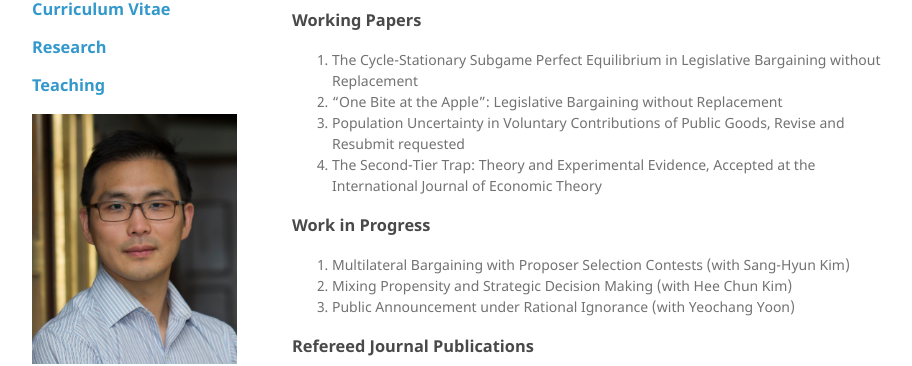
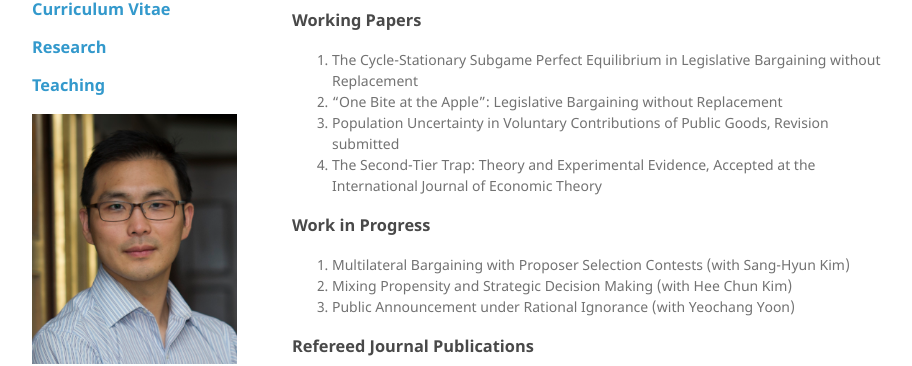
Before and after one commit to kimdukgyoo/kimdukgyoo.github.io, a Jekyll site: the page built from cv.md, in a window 1280 px wide and 900 px high, scrolled down 347 px. Shown: the part 147-513 px from the top of the window, without its empty margins (178-1090 px from the left). Built offline with Jekyll 4.4.1, drawn with Linux system fonts in a browser that asks for light colours; our own code applies the rules of GitHub Pages for plain Markdown files.

Commit message:
Update cv.md

```diff
--- a/cv.md
+++ b/cv.md
@@ -21,7 +21,7 @@
 ### Working Papers
 1. The Cycle-Stationary Subgame Perfect Equilibrium in Legislative Bargaining without Replacement
 2. "One Bite at the Apple": Legislative Bargaining without Replacement
-3. Population Uncertainty in Voluntary Contributions of Public Goods, Revise and Resubmit requested
+3. Population Uncertainty in Voluntary Contributions of Public Goods, Revision submitted
 4. The Second-Tier Trap: Theory and Experimental Evidence, Accepted at the International Journal of Economic Theory
 
 ### Work in Progress
```
